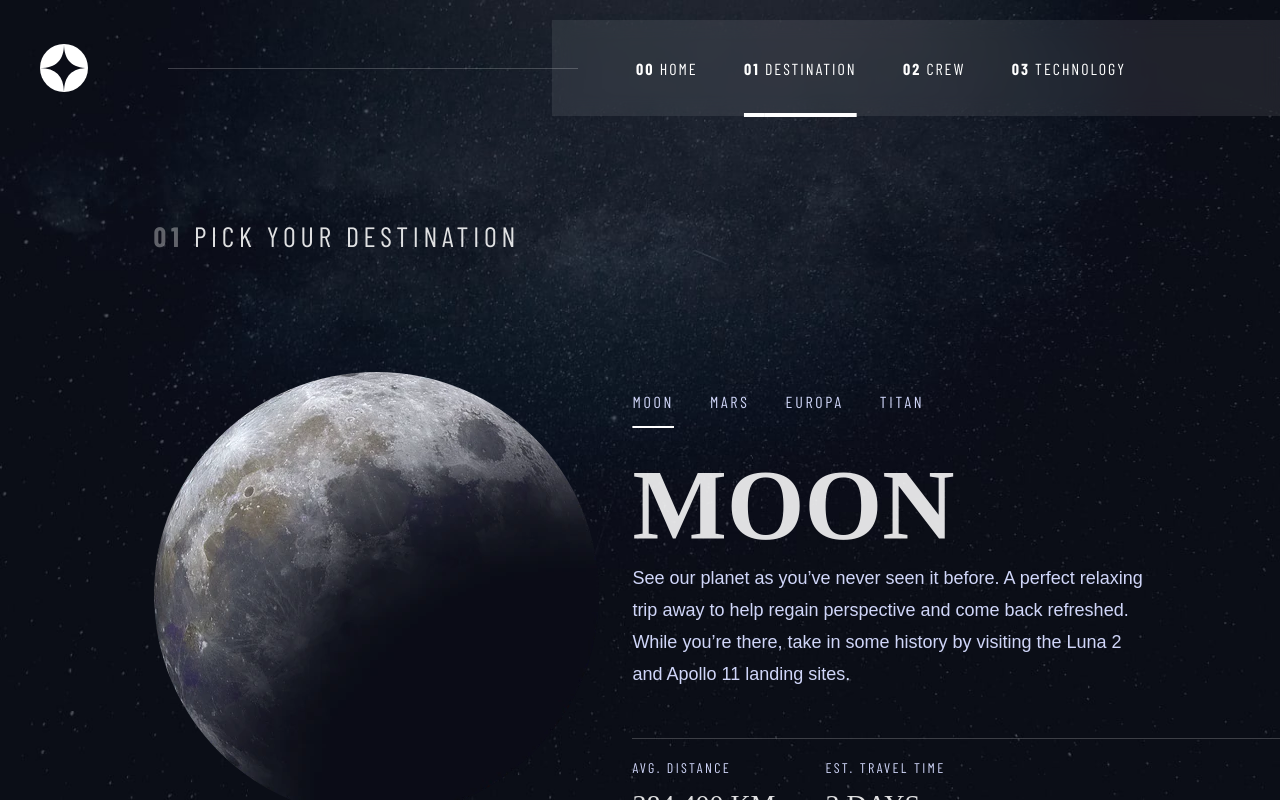
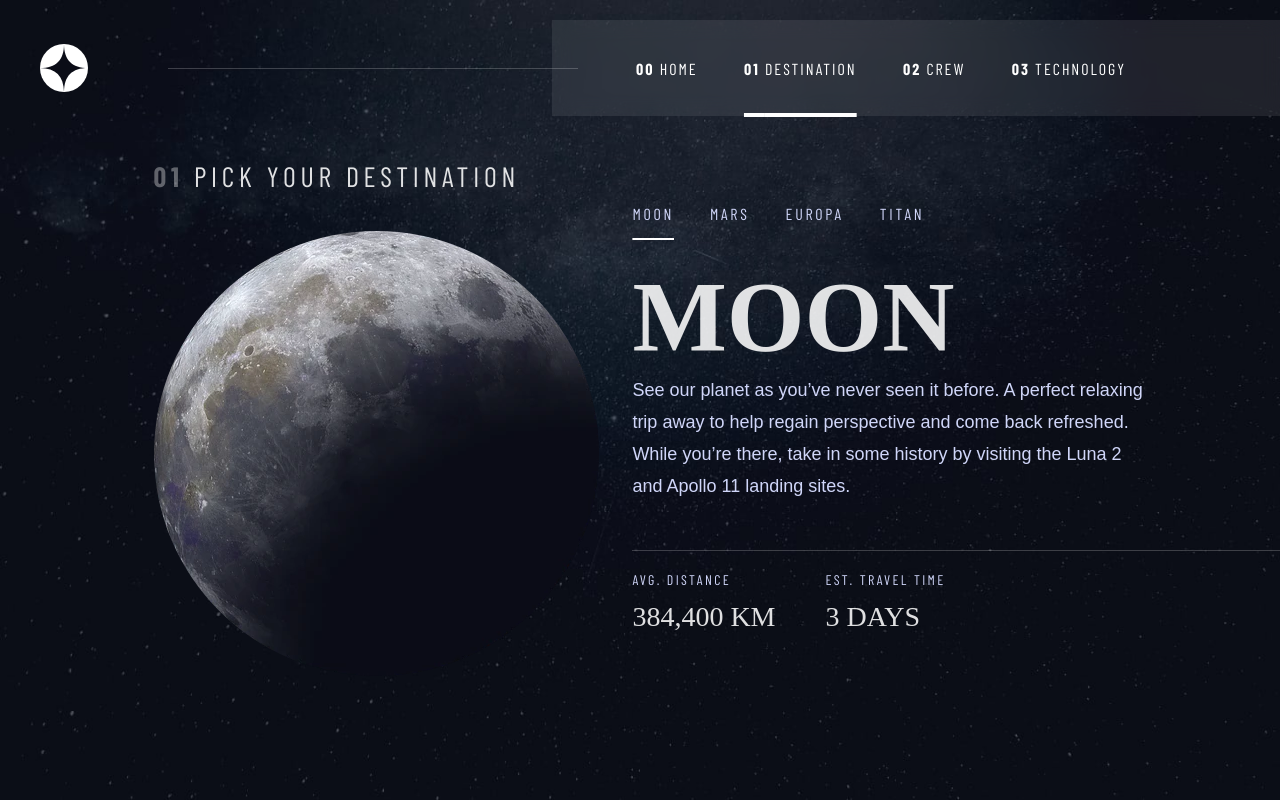
Before and after one commit to shay122990/space-tourism-website, a React (Vite) app: page /destination in a window 1280 px wide. Built offline with nearby package versions, Linux system fonts and the light colour scheme; a web font is replaced by a local one.

Commit message:
reponsiveness

```diff
--- a/src/routes/destination/Destination.css
+++ b/src/routes/destination/Destination.css
@@ -10,15 +10,16 @@
 .destinations-content-container {
   display: flex;
   flex-direction: column;
-  margin-top: 100px;
+  /* margin-top: 100px; */
   justify-content: center;
   align-items: flex-start;
   padding: 0 0 0 12%;
+  height: 100vh;
 }
 .destination-planets-container {
   display: flex;
   flex-direction: row;
-  align-items: flex-end;
+  align-items: center;
   width: 100%;
   gap: 8%;
 }
@@ -30,7 +31,7 @@
 .pick-your-destination{
   font-size: 28px;
   letter-spacing: 4.72px;
-  padding: 100px 0;
+  padding: 20px 0 20px 0;
 }
 .pick-your-destination strong {
   opacity: 0.4;
--- a/src/routes/home/Home.css
+++ b/src/routes/home/Home.css
@@ -4,6 +4,7 @@
     background-repeat: no-repeat;
     width: 100%;
     height: 100vh;
+    overflow: hidden;
 }
 .space-info-container{
     display: flex;
```
